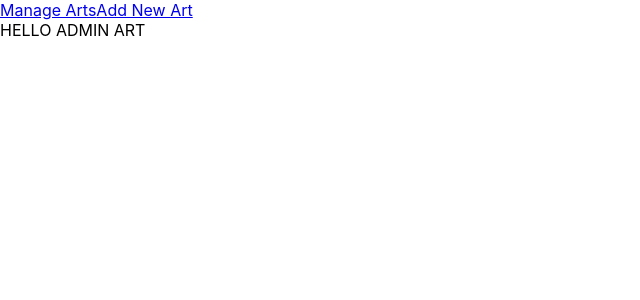
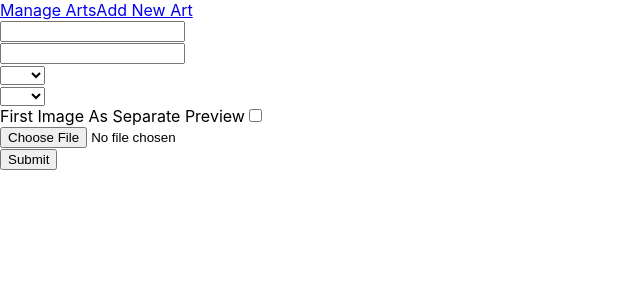
Before and after one commit to yaroslavambrozyak/vz-portfolio_front, a React (Create React App) app: page /admin/arts in a window 1280 px wide. Shown: the top 300 px of the page, without its empty margins (0-640 px from the left). Built offline with nearby package versions, Linux system fonts and the light colour scheme.

Commit message:
admin art form

```diff
--- a/package.json
+++ b/package.json
@@ -19,6 +19,7 @@
     "react-sortable-hoc": "^1.11.0",
     "react-transition-group": "^4.4.1",
     "redux": "^4.0.5",
+    "redux-form": "^8.3.6",
     "styled-components": "^5.1.1"
   },
   "scripts": {
--- a/src/App.js
+++ b/src/App.js
@@ -8,7 +8,6 @@ import NavBarContainer from './components/navbar/NavBarContainer';
 import Art from './components/art/Art';
 import PortfolioContainer from './components/portfolio/PortfolioContainer';
 import TransitionWrapper from './components/common/transition/TransitionWrapper';
-import Portfolio from './components/portfolio/Portfolio';
 import GridView from './components/admin/grid/GridView';
 import AdminPanel from './components/admin/panel/AdminPanel';
 import AdminArt from './components/admin/art-admin/AdminArt';
--- a/src/components/admin/art-admin/AdminArt.js
+++ b/src/components/admin/art-admin/AdminArt.js
@@ -1,10 +1,57 @@
 import React, { useState } from 'react';
+import { Field, reduxForm, formValueSelector } from 'redux-form';
 
-function AdminArt(props){
 
-    return(
-        <div>HELLO ADMIN ART</div>
+function AdminArt(props) {
+    return (
+        <AdminForm onSubmit={values => {
+
+        }} />
     )
 }
 
+let AdminForm = props => {
+    let categories = [{ id: 'qweW', name: 'art1' }, { id: 'qweff', name: 'art2' }, { id: 'qwewwq', name: 'art3' }];
+    let categoriesOptions = categories.map(c => <option value={c.id}>{c.name}</option>);
+
+    let projects = [{ id: 'qweW', name: 'art11' }, { id: 'qweff', name: 'art21' }, { id: 'qwewwq', name: 'art31' }];
+    let projectsOptions = categories.map(c => <option value={c.id}>{c.name}</option>);
+
+    const { handleSubmit } = props
+    return (
+        <form onSubmit={handleSubmit} >
+            <div>
+                <Field name="name" component="input" type="text" />
+            </div>
+            <div>
+                <Field name="description" component="input" type="text" />
+            </div>
+            <div>
+                <Field name="category" component="select">
+                    <option></option>
+                    {categoriesOptions}
+                </Field>
+            </div>
+            <div>
+                <Field name="project" component='select'>
+                    <option></option>
+                    {projectsOptions}
+                </Field>
+            </div>
+            <div>
+                <label htmlFor="sepView">First Image As Separate Preview</label>
+                <Field name="separateView" id="sepView" component="input" type="checkbox" />
+            </div>
+            <div>
+                <Field name="separateView" id="sepView" component="input" type="file" />
+            </div>
+            <button type="submit">Submit</button>
+        </form>
+    )
+}
+
+AdminForm = reduxForm({
+    form: 'artForm'
+})(AdminForm)
+
 export default AdminArt;
--- a/src/components/admin/grid/GridView.js
+++ b/src/components/admin/grid/GridView.js
@@ -53,6 +53,7 @@ function GridView(props) {
         <div>
             <Dropdown options={options} onChange={(x)=>{console.log(x)}} value={defaultOption} placeholder="Select an option" />;
             <SortableList items={itemsArr} onSortEnd={onSortEnd} axis={'x'} />
+            <button>Submit</button>
         </div>
     )
 
--- a/src/redux/store.js
+++ b/src/redux/store.js
@@ -1,14 +1,16 @@
-import {createStore, combineReducers} from "redux";
+import { createStore, combineReducers } from "redux";
 import portfolioReducer from "./portfolio-reducer";
 import artReducer from "./art-reducer";
 import welcomeReducer from './welcome-reducer';
 import navbarReducer from './navbar-reducer';
+import { reducer as formReducer } from 'redux-form'
 
 let reducers = combineReducers({
     portfolio: portfolioReducer,
     art: artReducer,
     welcomePage: welcomeReducer,
-    navbar: navbarReducer
+    navbar: navbarReducer,
+    form: formReducer
 });
 
 let store = createStore(reducers);
```
Also changed, not shown: 1 other file (tests, documents, lock files or other folders).
